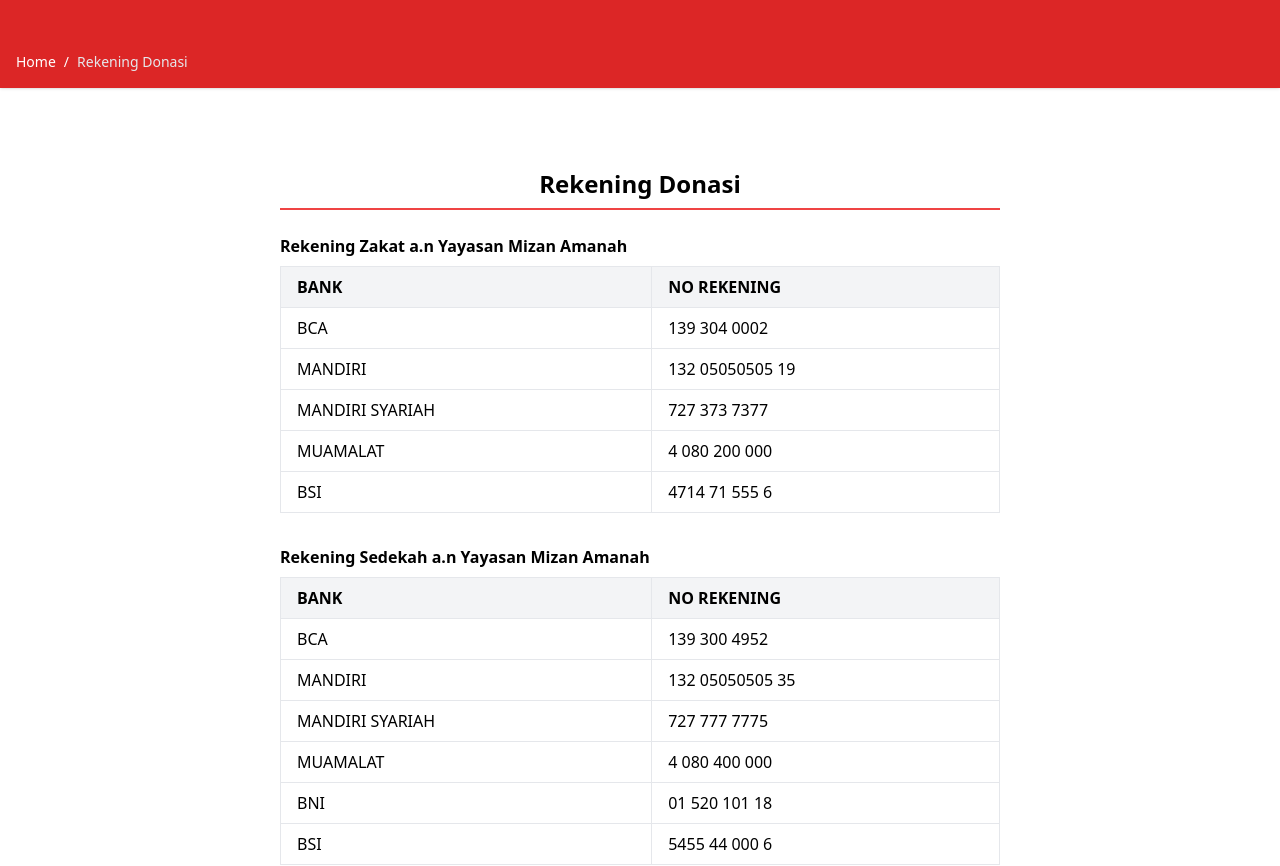
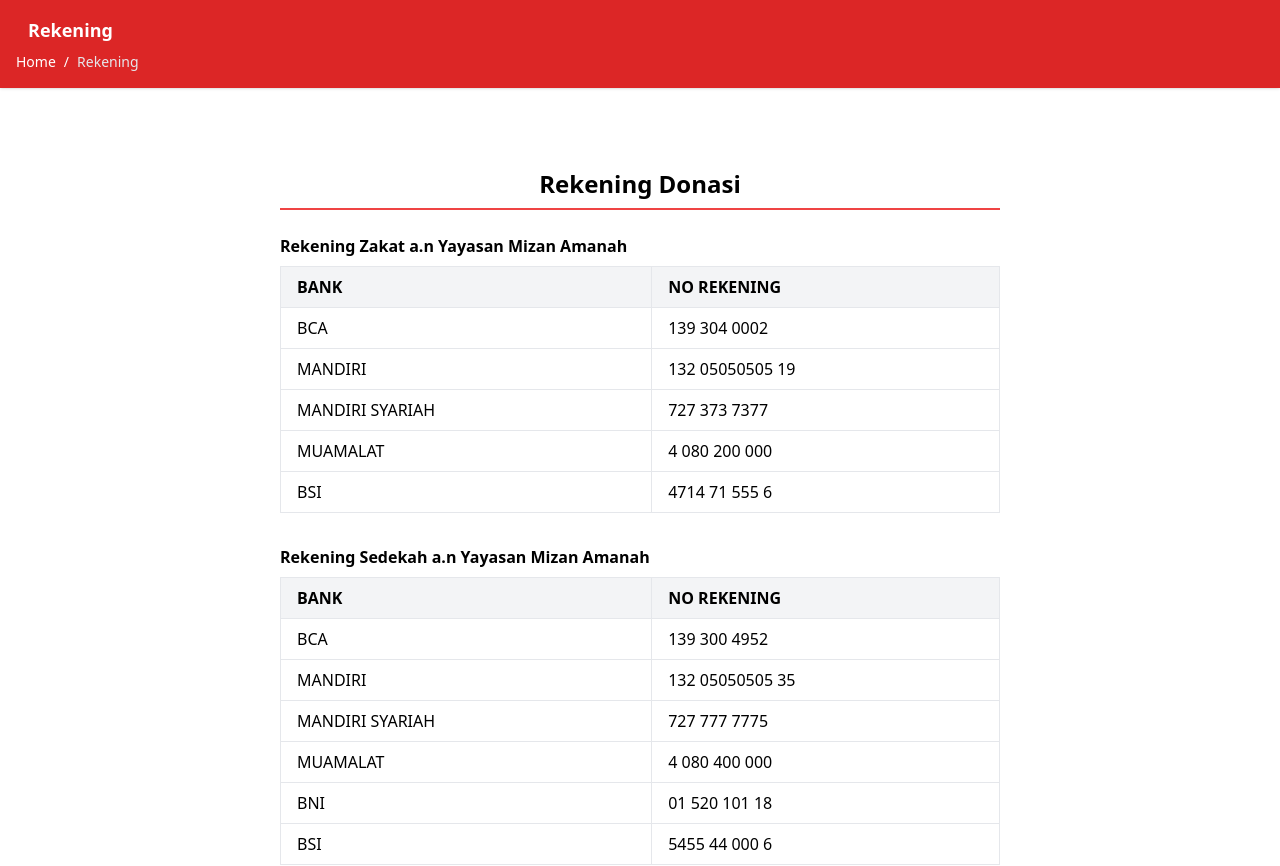
Before and after one commit to parulian56/mizan-amanahh, a Nuxt app in the folder front-end/: page /rekening in a window 1280 px wide. Shown: the top 866 px of the page. Built offline with nearby package versions, Linux system fonts and the light colour scheme.

Commit message:
bnbvnggv

```diff
--- a/front-end/pages/rekening.vue
+++ b/front-end/pages/rekening.vue
@@ -4,16 +4,19 @@
    <header class="bg-red-600 text-white py-4 sticky top-0 z-50 shadow">
       <div class="container mx-auto px-4">
         <!-- Baris atas: tombol back + title -->
-        <router-link to="/home" class="mr-3">
-        <i class="fas fa-arrow-left text-xl"></i>
-      </router-link>
+        <div class="flex items-center">
+          <router-link to="/home" class="mr-3 flex items-center">
+            <i class="fas fa-arrow-left text-xl"></i>
+          </router-link>
+          <h1 class="text-lg font-semibold">Rekening</h1>
+        </div>
 
         <!-- Breadcrumb -->
         <nav class="text-sm mt-2">
           <ul class="flex items-center space-x-2">
             <li><a href="/home" class="hover:underline">Home</a></li>
             <li>/</li>
-            <li class="text-gray-200">Rekening Donasi</li>
+            <li class="text-gray-200">Rekening</li>
           </ul>
         </nav>
       </div>
```
